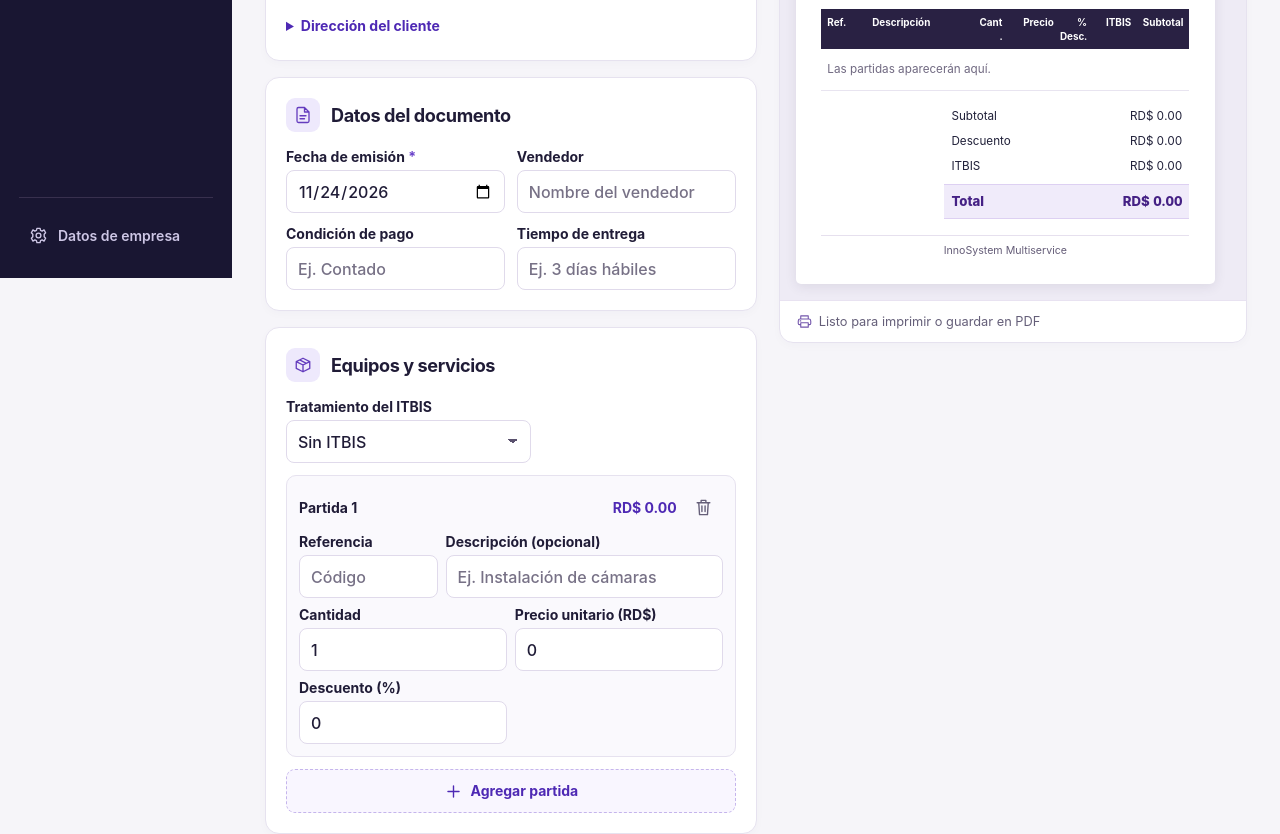
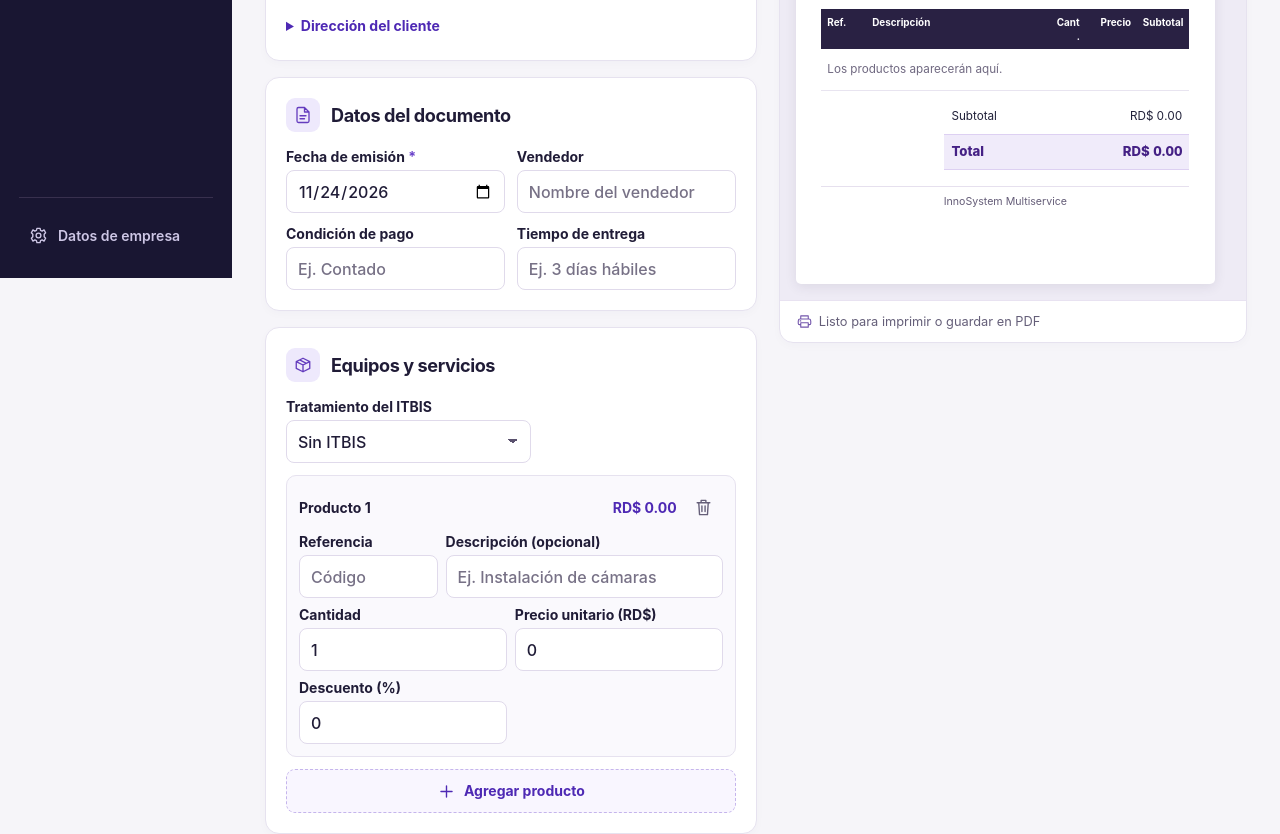
Before and after one commit to MK-RAFAEL/innosystem-cotizaciones, a plain HTML site: page index.html in a window 1280 px wide. Shown: the part 522-1356 px from the top of the page. Drawn offline with Linux system fonts and the light colour scheme.

Commit message:
Mostrar solo impuestos y descuentos asignados a productos

```diff
--- a/dist/styles.css
+++ b/dist/styles.css
@@ -145,13 +145,6 @@ textarea { resize: vertical; }
 .doc-table th { background: #292143; color: #fff; font-size: .85em; }
 .doc-table td { border-bottom: 1px solid #e8e4f0; }
 .doc-table tbody tr:nth-child(even) { background: #faf8fd; }
-.doc-table th:nth-child(1) { width: 13%; }
-.doc-table th:nth-child(2) { width: 29%; }
-.doc-table th:nth-child(3) { width: 8%; }
-.doc-table th:nth-child(4) { width: 14%; }
-.doc-table th:nth-child(5) { width: 9%; }
-.doc-table th:nth-child(6) { width: 12%; }
-.doc-table th:nth-child(7) { width: 15%; }
 .doc-table th:nth-child(n+3), .doc-table td:nth-child(n+3) { text-align: right; font-variant-numeric: tabular-nums; }
 .doc-table .empty-row { padding: 12px 6px; }
 .doc-summary { width: min(100%, 245px); margin: 13px 0 16px auto; }
@@ -255,6 +248,7 @@ dialog::backdrop { background: #19163280; }
   .doc-table td:nth-child(2) { order: -1; grid-column: 1 / -1; font-weight: 700; }
   .doc-table td:not(:nth-child(2))::before { content: attr(data-label); display: block; color: var(--muted); font-size: .8rem; font-weight: 650; }
   .doc-table .empty-row { grid-column: 1 / -1; }
+  .doc-table td:empty { display: none; }
 }
 
 @media screen and (max-width: 355px) {
--- a/index.html
+++ b/index.html
@@ -153,13 +153,6 @@ textarea { resize: vertical; }
 .doc-table th { background: #292143; color: #fff; font-size: .85em; }
 .doc-table td { border-bottom: 1px solid #e8e4f0; }
 .doc-table tbody tr:nth-child(even) { background: #faf8fd; }
-.doc-table th:nth-child(1) { width: 13%; }
-.doc-table th:nth-child(2) { width: 29%; }
-.doc-table th:nth-child(3) { width: 8%; }
-.doc-table th:nth-child(4) { width: 14%; }
-.doc-table th:nth-child(5) { width: 9%; }
-.doc-table th:nth-child(6) { width: 12%; }
-.doc-table th:nth-child(7) { width: 15%; }
 .doc-table th:nth-child(n+3), .doc-table td:nth-child(n+3) { text-align: right; font-variant-numeric: tabular-nums; }
 .doc-table .empty-row { padding: 12px 6px; }
 .doc-summary { width: min(100%, 245px); margin: 13px 0 16px auto; }
@@ -263,6 +256,7 @@ dialog::backdrop { background: #19163280; }
   .doc-table td:nth-child(2) { order: -1; grid-column: 1 / -1; font-weight: 700; }
   .doc-table td:not(:nth-child(2))::before { content: attr(data-label); display: block; color: var(--muted); font-size: .8rem; font-weight: 650; }
   .doc-table .empty-row { grid-column: 1 / -1; }
+  .doc-table td:empty { display: none; }
 }
 
 @media screen and (max-width: 355px) {
@@ -377,7 +371,7 @@ dialog::backdrop { background: #19163280; }
               <div class="panel-heading"><span class="section-icon"><svg class="icon"><use href="#i-box"/></svg></span><h2>Equipos y servicios</h2></div>
               <label class="tax-field">Tratamiento del ITBIS<select name="tax"><option value="none">Sin ITBIS</option><option value="add">Agregar al precio</option><option value="included">Incluido en el precio</option></select></label>
               <div id="items" class="items"></div>
-              <button type="button" class="button button-add" id="add-item"><svg class="icon"><use href="#i-plus"/></svg> Agregar partida</button>
+              <button type="button" class="button button-add" id="add-item"><svg class="icon"><use href="#i-plus"/></svg> Agregar producto</button>
             </section>
             <section class="panel">
               <div class="panel-heading"><span class="section-icon"><svg class="icon"><use href="#i-file"/></svg></span><h2>Observaciones</h2></div>
@@ -558,12 +552,13 @@ async function makeCustomerPdf(paper, doc) {
     lines.forEach((line, n) => text(line, x, y - 33 - n * 13));
   });
   y -= boxHeight + 16;
-  const widths = [58, 156, 41, 78, 48, 70, 85];
-  const headers = Array.from(paper.querySelectorAll("th"), th => th.textContent);
+  const headers = Array.from(paper.querySelectorAll(".doc-table th"));
+  const widths = headers.map(th => (right - left) * parseFloat(th.style.width) / 100);
   function tableHeader() {
     page.drawRectangle({ x: left, y: y - 22, width: right - left, height: 22, color: ink });
     let x = left;
-    headers.forEach((label, i) => {
+    headers.forEach((th, i) => {
+      const label = th.textContent;
       if (i < 2) text(label, x + 5, y - 14, 8, bold, white);
       else alignRight(label, x + widths[i] - 5, y - 14, 8, bold, white);
       x += widths[i];
@@ -587,7 +582,7 @@ async function makeCustomerPdf(paper, doc) {
     y -= height;
     separator(y);
   }
-  ensure(110);
+  ensure(38 + 18 * paper.querySelector(".doc-summary").children.length);
   y -= 19;
   for (const row of paper.querySelector(".doc-summary").children) {
     const total = row.classList.contains("doc-total");
@@ -806,7 +801,6 @@ const storageKey = "innosystem-documents-v1";
 const clientFields = ["client", "rnc", "phone", "attention", "recipient", "street", "sector", "municipality", "city"];
 const documentFields = [...clientFields, "date", "seller", "payment", "delivery", "warranty", "tax", "notes"];
 const companyFields = ["rnc", "phone", "email", "address"];
-const columns = ["Ref.", "Descripción", "Cant.", "Precio", "% Desc.", "ITBIS", "Subtotal"];
 const amounts = new Intl.NumberFormat("en-US", { minimumFractionDigits: 2, maximumFractionDigits: 2 });
 const quantities = new Intl.NumberFormat("en-US", { maximumFractionDigits: 2 });
 const icons = (name) => '<svg class="icon" aria-hidden="true"><use href="#i-' + name + '"/></svg>';
@@ -949,8 +943,8 @@ function renderItems() {
   $("#items").innerHTML = current.items.map((item, i) => `
     <div class="item" data-index="${i}">
       <div class="item-heading">
-        <strong>Partida ${i + 1}</strong><output aria-label="Total de la partida"></output>
-        <button type="button" class="icon-button" data-remove aria-label="Eliminar partida ${i + 1}">${icons("trash")}</button>
+        <strong>Producto ${i + 1}</strong><output aria-label="Total del producto"></output>
+        <button type="button" class="icon-button" data-remove aria-label="Eliminar producto ${i + 1}">${icons("trash")}</button>
       </div>
       <div class="item-top">
         <label>Referencia<input data-field="ref" placeholder="Código" maxlength="40" value="${escaped(item.ref)}"></label>
@@ -997,17 +991,27 @@ function documentHtml(doc) {
   const items = doc.items.filter(hasItemData);
   const lines = items.map((item) => calculate(item, doc.tax));
   const sum = summarize(lines);
+  const hasDiscount = item => Number(item.discount) > 0;
+  const hasTax = item => doc.tax !== "none" && Number(item.rate) > 0;
+  const showDiscount = items.some(hasDiscount);
+  const showTax = items.some(hasTax);
+  const descriptionWidth = 29 + (showDiscount ? 0 : 9) + (showTax ? 0 : 12);
+  const columns = [
+    { label: "Ref.", width: 13, value: item => item.ref || "—" },
+    { label: "Descripción", width: descriptionWidth, value: item => item.description || "—" },
+    { label: "Cant.", width: 8, value: item => quantities.format(Number(item.qty) || 0) },
+    { label: "Precio", width: 14, value: item => money(Number(item.price) * 100 || 0) },
+  ];
+  if (showDiscount) columns.push({ label: "% Desc.", width: 9, value: item => hasDiscount(item) ? quantities.format(Number(item.discount)) + "%" : "" });
+  if (showTax) columns.push({ label: "ITBIS", width: 12, value: (item, line) => hasTax(item) ? money(line.tax) : "" });
+  columns.push({ label: "Subtotal", width: 15, value: (item, line) => money(line.base) });
   const company = doc.company;
   const address = [doc.street, doc.sector, doc.municipality, doc.city].filter(Boolean).join(", ");
   const contact = [company.phone, company.email, company.address].filter(Boolean).join(" · ");
   const rows = items.map((item, index) => {
     const line = lines[index];
-    const cells = [
-      item.ref || "—", item.description || "—", quantities.format(Number(item.qty) || 0),
-      money(Number(item.price) * 100 || 0), quantities.format(Number(item.discount) || 0) + "%",
-      money(line.tax), money(line.base),
-    ];
-    return "<tr>" + cells.map((cell, i) => '<td data-label="' + columns[i] + '">' + escaped(cell) + "</td>").join("") + "</tr>";
+    return "<tr>" + columns.map(column => '<td data-label="' + column.label + '">' +
+      escaped(column.value(item, line)) + "</td>").join("") + "</tr>";
   }).join("");
   return `
     <header class="doc-header">
@@ -1029,14 +1033,14 @@ function documentHtml(doc) {
         ${!doc.seller && !doc.payment && !(invoice ? doc.quoteNumber : doc.delivery) ? '<p class="faint">—</p>' : ""}
       </section>
     </div>
-    <table class="doc-table" aria-label="Partidas en pesos dominicanos">
-      <thead><tr>${columns.map((column) => '<th scope="col">' + column + '</th>').join("")}</tr></thead>
-      <tbody>${rows || '<tr><td class="faint empty-row" colspan="7">Las partidas aparecerán aquí.</td></tr>'}</tbody>
+    <table class="doc-table" aria-label="Productos en pesos dominicanos">
+      <thead><tr>${columns.map(column => '<th scope="col" style="width:' + column.width + '%">' + column.label + '</th>').join("")}</tr></thead>
+      <tbody>${rows || '<tr><td class="faint empty-row" colspan="' + columns.length + '">Los productos aparecerán aquí.</td></tr>'}</tbody>
     </table>
     <div class="doc-summary">
       <div><span>Subtotal</span><span>${pesos(sum.gross)}</span></div>
-      <div><span>Descuento</span><span>${pesos(sum.discount)}</span></div>
-      <div><span>ITBIS</span><span>${pesos(sum.tax)}</span></div>
+      ${showDiscount ? '<div><span>Descuento</span><span>' + pesos(sum.discount) + '</span></div>' : ""}
+      ${showTax ? '<div><span>ITBIS</span><span>' + pesos(sum.tax) + '</span></div>' : ""}
       <div class="doc-total"><span>Total</span><span>${pesos(sum.total)}</span></div>
     </div>
     ${doc.notes ? '<section class="doc-note"><h3>Observaciones</h3><p>' + escaped(doc.notes) + "</p></section>" : ""}
@@ -1161,7 +1165,7 @@ function validate() {
   client.setCustomValidity(client.value.trim() ? "" : "Escribe el nombre del cliente.");
   if (!current.items.some(hasItemData)) {
     const price = form.querySelector('[data-field="price"]');
-    price.setCustomValidity("Agrega un precio, una referencia o una descripción a una partida.");
+    price.setCustomValidity("Agrega un precio, una referencia o una descripción al producto.");
     price.reportValidity();
     price.setCustomValidity("");
     return false;
```
Also changed, not shown: dist/app.js (+24 -15 lines), dist/customer-pdf.js (+5 -4 lines), dist/index.html (+1 -1 lines).
